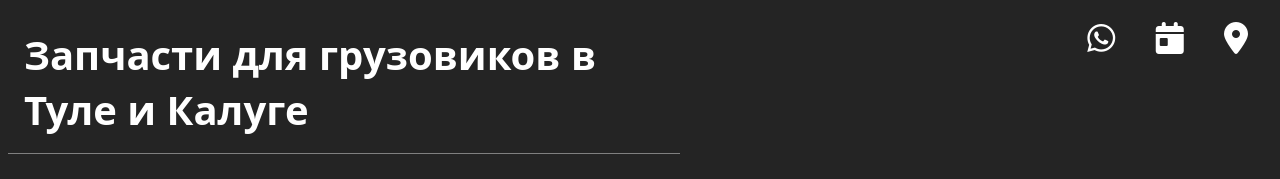
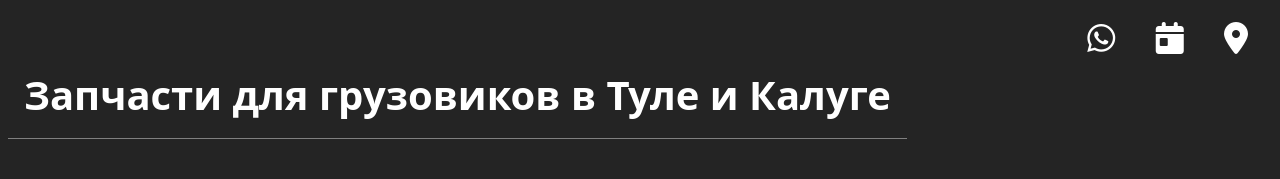
Before and after one commit to Vadim2234/new1, a plain HTML site: page index.html in a window 1280 px wide. Shown: the top 179 px of the page. Drawn offline with Linux system fonts and the light colour scheme.

Commit message:
Update main.css

```diff
--- a/main.css
+++ b/main.css
@@ -10,13 +10,14 @@ body{
     background-color: rgb(36, 36, 36);
 }
 body  h1{
+    float: left;
     border-bottom: solid gray 1px;
-    width: 50dvw;
+    width: fit-content;
     position: relative;
     padding: 1rem;
     font-size: 40px;
     font-weight: 700;
-    top: -1.5rem;
+    top: 1rem;
 }
 main, body p{
     text-indent: 2rem;
```
